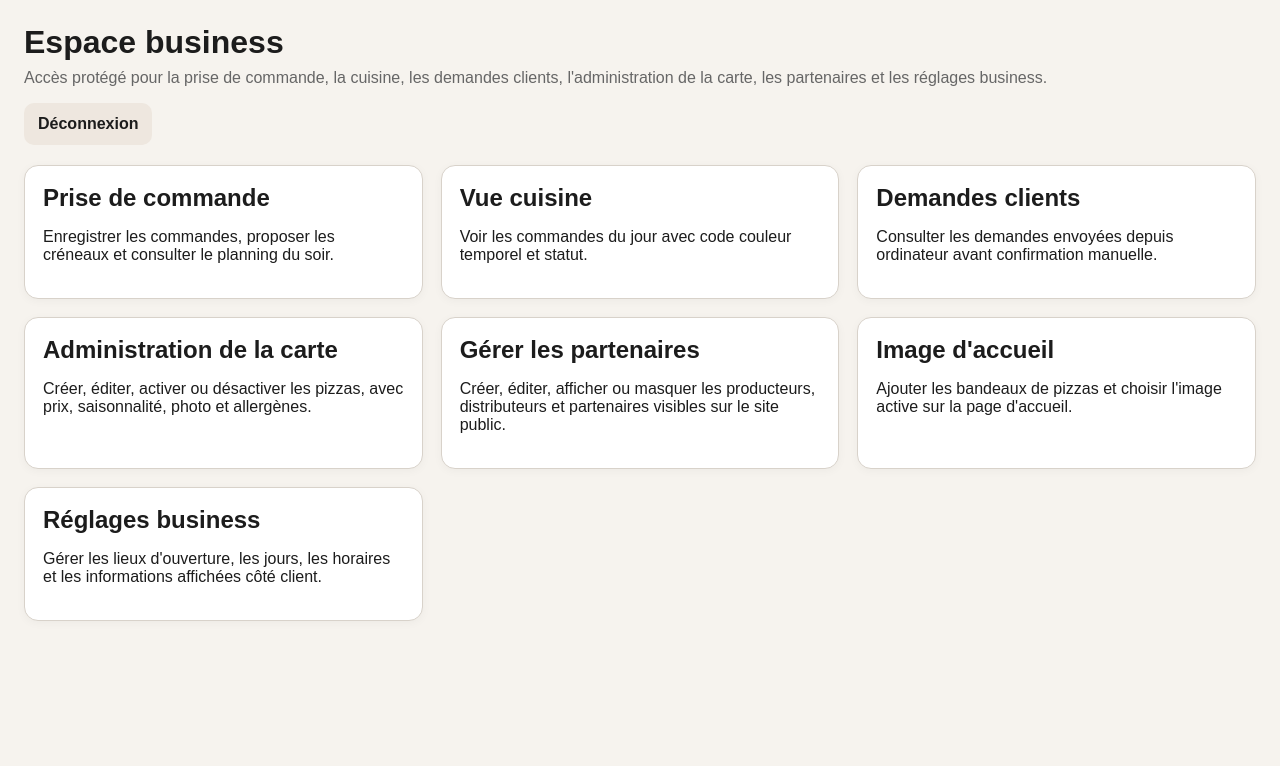
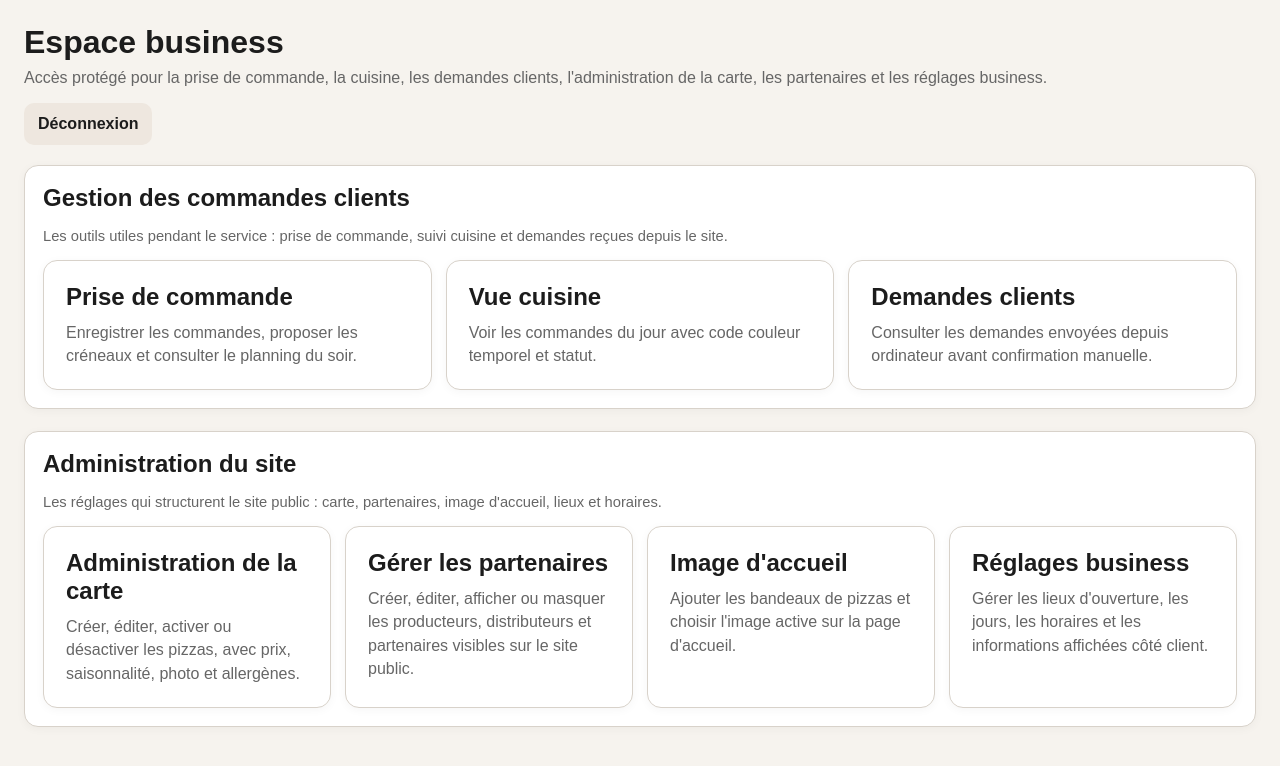
Before and after one commit to Gorghyz/pizza-planner, a Next.js app: page /business in a window 1280 px wide. Shown: the top 766 px of the page. Built offline with nearby package versions, Linux system fonts and the light colour scheme.

Commit message:
Ajouter image accueil et ajuster commande publique

```diff
--- a/src/app/business/page.tsx
+++ b/src/app/business/page.tsx
@@ -1,6 +1,77 @@
 import Link from "next/link";
 
 import BusinessLogoutButton from "@/components/business-logout-button";
+
+const ORDER_LINKS = [
+  {
+    href: "/business/prise",
+    title: "Prise de commande",
+    description:
+      "Enregistrer les commandes, proposer les créneaux et consulter le planning du soir.",
+  },
+  {
+    href: "/business/cuisine",
+    title: "Vue cuisine",
+    description:
+      "Voir les commandes du jour avec code couleur temporel et statut.",
+  },
+  {
+    href: "/business/demandes",
+    title: "Demandes clients",
+    description:
+      "Consulter les demandes envoyées depuis ordinateur avant confirmation manuelle.",
+  },
+];
+
+const SITE_ADMIN_LINKS = [
+  {
+    href: "/admin/pizzas",
+    title: "Administration de la carte",
+    description:
+      "Créer, éditer, activer ou désactiver les pizzas, avec prix, saisonnalité, photo et allergènes.",
+  },
+  {
+    href: "/admin/partenaires",
+    title: "Gérer les partenaires",
+    description:
+      "Créer, éditer, afficher ou masquer les producteurs, distributeurs et partenaires visibles sur le site public.",
+  },
+  {
+    href: "/business/admin/image-accueil",
+    title: "Image d'accueil",
+    description:
+      "Ajouter les bandeaux de pizzas et choisir l'image active sur la page d'accueil.",
+  },
+  {
+    href: "/business/admin",
+    title: "Réglages business",
+    description:
+      "Gérer les lieux d'ouverture, les jours, les horaires et les informations affichées côté client.",
+  },
+];
+
+function BusinessLinkGrid({
+  links,
+}: {
+  links: typeof ORDER_LINKS | typeof SITE_ADMIN_LINKS;
+}) {
+  return (
+    <div
+      style={{
+        display: "grid",
+        gridTemplateColumns: "repeat(auto-fit, minmax(230px, 1fr))",
+        gap: 14,
+      }}
+    >
+      {links.map((link) => (
+        <Link key={link.href} href={link.href} className="business-card">
+          <h2>{link.title}</h2>
+          <p>{link.description}</p>
+        </Link>
+      ))}
+    </div>
+  );
+}
 
 export default function BusinessHomePage() {
   return (
@@ -10,8 +81,8 @@ export default function BusinessHomePage() {
 
         <p>
           Accès protégé pour la prise de commande, la cuisine, les demandes
-          clients, l&apos;administration de la carte, les partenaires et les
-          réglages business.
+          clients, l&apos;administration de la carte, les partenaires et les réglages
+          business.
         </p>
 
         <div className="page-actions">
@@ -19,71 +90,27 @@ export default function BusinessHomePage() {
         </div>
       </header>
 
-      <section className="feature-grid">
-        <Link href="/business/prise" className="card feature-card feature-link-card">
-          <h2>Prise de commande</h2>
-          <p>
-            Enregistrer les commandes, proposer les créneaux et consulter le
-            planning du soir.
+      <div style={{ display: "grid", gap: 22 }}>
+        <section className="card">
+          <h2>Gestion des commandes clients</h2>
+          <p className="small" style={{ marginTop: -4, marginBottom: 16 }}>
+            Les outils utiles pendant le service : prise de commande, suivi cuisine
+            et demandes reçues depuis le site.
           </p>
-        </Link>
 
-        <Link href="/business/cuisine" className="card feature-card feature-link-card">
-          <h2>Vue cuisine</h2>
-          <p>
-            Voir les commandes du jour avec code couleur temporel et statut.
+          <BusinessLinkGrid links={ORDER_LINKS} />
+        </section>
+
+        <section className="card">
+          <h2>Administration du site</h2>
+          <p className="small" style={{ marginTop: -4, marginBottom: 16 }}>
+            Les réglages qui structurent le site public : carte, partenaires,
+            image d&apos;accueil, lieux et horaires.
           </p>
-        </Link>
 
-        <Link
-          href="/business/demandes"
-          className="card feature-card feature-link-card"
-        >
-          <h2>Demandes clients</h2>
-          <p>
-            Consulter les demandes envoyées depuis ordinateur avant confirmation
-            manuelle.
-          </p>
-        </Link>
-
-        <Link href="/admin/pizzas" className="card feature-card feature-link-card">
-          <h2>Administration de la carte</h2>
-          <p>
-            Créer, éditer, activer ou désactiver les pizzas, avec prix,
-            saisonnalité, photo et allergènes.
-          </p>
-        </Link>
-
-        <Link
-          href="/admin/partenaires"
-          className="card feature-card feature-link-card"
-        >
-          <h2>Gérer les partenaires</h2>
-          <p>
-            Créer, éditer, afficher ou masquer les producteurs, distributeurs et
-            partenaires visibles sur le site public.
-          </p>
-        </Link>
-
-        <Link
-          href="/business/admin/image-accueil"
-          className="card feature-card feature-link-card"
-        >
-          <h2>Image d&apos;accueil</h2>
-          <p>
-            Ajouter les bandeaux de pizzas et choisir l&apos;image active sur la page
-            d&apos;accueil.
-          </p>
-        </Link>
-
-        <Link href="/business/admin" className="card feature-card feature-link-card">
-          <h2>Réglages business</h2>
-          <p>
-            Gérer les lieux d&apos;ouverture, les jours, les horaires et les
-            informations affichées côté client.
-          </p>
-        </Link>
-      </section>
+          <BusinessLinkGrid links={SITE_ADMIN_LINKS} />
+        </section>
+      </div>
     </main>
   );
 }
```
Also changed, not shown: src/app/business/admin/image-accueil/page.tsx (+6 -15 lines), src/app/business/admin/page.tsx (+2 -20 lines).
